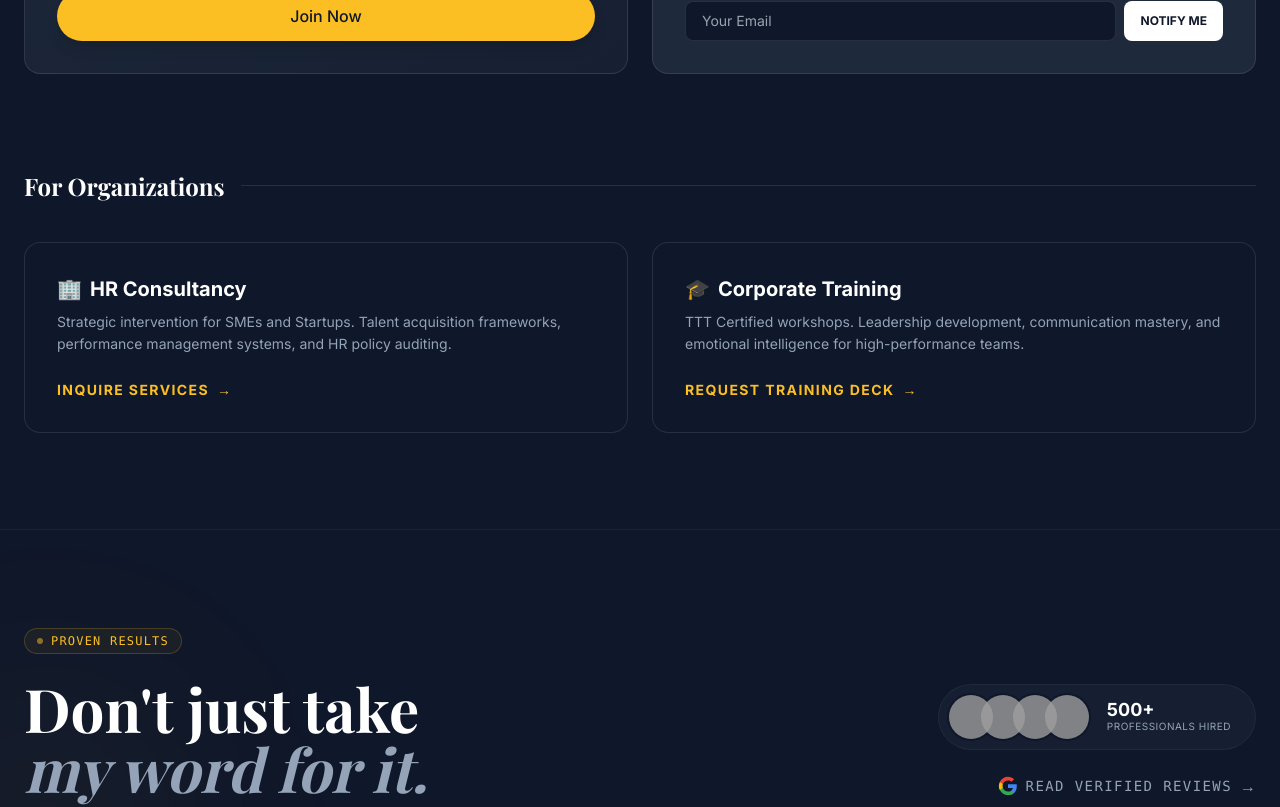
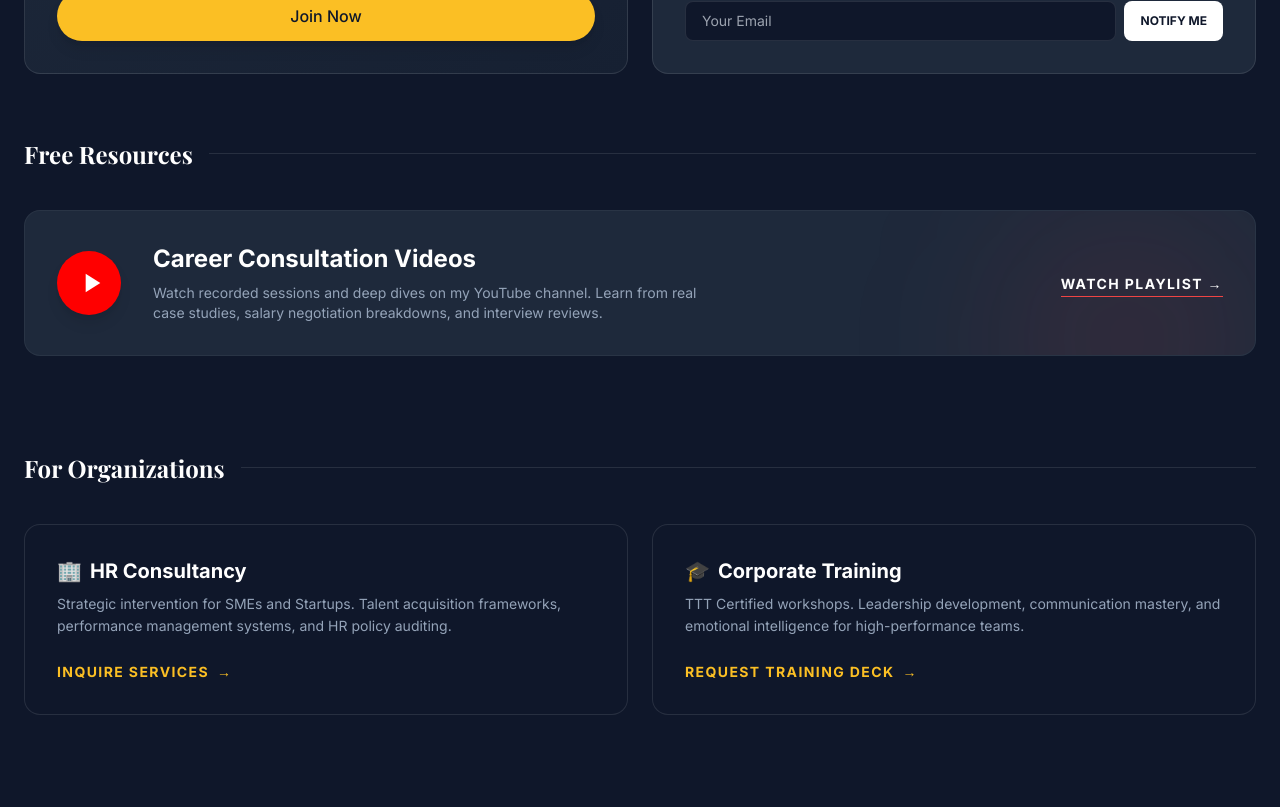
Before and after one commit to imanarzman-creator/IAN-INT, a React (Vite) app: page / in a window 1280 px wide. Shown: the part 3760-4567 px from the top of the page. Built offline with nearby package versions, Linux system fonts and the light colour scheme; grey boxes are pictures that could not be loaded; a web font is replaced by a local one.

Commit message:
feat: Add YouTube playlist and free resources section
Introduces a new "Free Resources" section to showcase the YouTube playlist. Updates the services links and footer to include the YouTube channel for enhanced user engagement.

```diff
--- a/components/Footer.tsx
+++ b/components/Footer.tsx
@@ -1,6 +1,8 @@
 import React from 'react';
 
 export const Footer: React.FC = () => {
+  const youtubeUrl = "https://youtube.com/playlist?list=PLBNRovsYzZjRCAuN25Zj4OqA-YDXRtSJD&si=bTeFFKYi3b2Q8GfD";
+
   return (
     <footer className="bg-brand-navy border-t border-white/5 py-20">
       <div className="container mx-auto px-6">
@@ -29,6 +31,7 @@ export const Footer: React.FC = () => {
             <h4 className="text-white font-bold mb-6">Connect</h4>
             <ul className="space-y-4 text-sm text-brand-text-muted">
               <li><a href="https://www.linkedin.com/in/iman-arzman/" target="_blank" rel="noreferrer" className="hover:text-brand-gold transition-colors">LinkedIn</a></li>
+              <li><a href={youtubeUrl} target="_blank" rel="noreferrer" className="hover:text-brand-gold transition-colors">YouTube</a></li>
               <li><a href="https://instagram.com" target="_blank" rel="noreferrer" className="hover:text-brand-gold transition-colors">Instagram</a></li>
               <li><a href="https://tiktok.com" target="_blank" rel="noreferrer" className="hover:text-brand-gold transition-colors">TikTok</a></li>
               <li><a href="mailto:imanarzman@gmail.com" className="hover:text-brand-gold transition-colors">Email</a></li>
--- a/components/Services.tsx
+++ b/components/Services.tsx
@@ -12,7 +12,8 @@ export const Services: React.FC = () => {
     mockInterview: 'https://cal.com/iman-arzman-gcqwj7/mock-interview-simulation-30-mins',
     careerRoadmap: 'https://cal.com/iman-arzman-gcqwj7/career-strategy-consultation',
     b2bConsult: 'mailto:imanarzman@gmail.com?subject=Corporate%20Consultancy%20Inquiry',
-    circle100: 'https://forms.gle/QyR7csTf13ZRVT4y8'
+    circle100: 'https://forms.gle/QyR7csTf13ZRVT4y8',
+    youtubePlaylist: 'https://youtube.com/playlist?list=PLBNRovsYzZjRCAuN25Zj4OqA-YDXRtSJD&si=bTeFFKYi3b2Q8GfD'
   };
 
   const openLink = (url: string) => window.open(url, '_blank');
@@ -38,7 +39,7 @@ export const Services: React.FC = () => {
         </div>
 
         {/* --- PART 1: INDIVIDUAL SERVICES (B2C) --- */}
-        <div className="mb-24">
+        <div className="mb-16">
             <div className="flex items-center gap-4 mb-10">
                 <h4 className="text-white font-bold text-2xl font-serif">For Individuals</h4>
                 <div className="h-px bg-white/10 flex-1"></div>
@@ -172,7 +173,38 @@ export const Services: React.FC = () => {
             </div>
         </div>
 
-        {/* --- PART 2: CORPORATE SERVICES (B2B) --- */}
+        {/* --- PART 2: FREE RESOURCES --- */}
+        <div className="mb-24">
+            <div className="flex items-center gap-4 mb-10">
+                <h4 className="text-white font-bold text-2xl font-serif">Free Resources</h4>
+                <div className="h-px bg-white/10 flex-1"></div>
+            </div>
+
+            <div
+                onClick={() => openLink(links.youtubePlaylist)}
+                className="group relative bg-brand-navy-light border border-white/5 p-8 rounded-2xl overflow-hidden cursor-pointer hover:border-red-500/50 transition-all duration-300"
+            >
+                 {/* Decorative Background */}
+                 <div className="absolute top-0 right-0 w-64 h-64 bg-red-500/10 rounded-full blur-[80px] pointer-events-none group-hover:bg-red-500/20 transition-colors"></div>
+
+                 <div className="flex flex-col md:flex-row items-center gap-8 relative z-10">
+                    <div className="w-16 h-16 bg-[#FF0000] rounded-full flex items-center justify-center shadow-lg group-hover:scale-110 transition-transform">
+                        <svg className="w-8 h-8 text-white fill-current ml-1" viewBox="0 0 24 24"><path d="M8 5v14l11-7z"/></svg>
+                    </div>
+                    <div className="text-center md:text-left">
+                        <h5 className="text-2xl font-bold text-white mb-2 group-hover:text-red-400 transition-colors">Career Consultation Videos</h5>
+                        <p className="text-brand-text-muted text-sm max-w-xl">
+                            Watch recorded sessions and deep dives on my YouTube channel. Learn from real case studies, salary negotiation breakdowns, and interview reviews.
+                        </p>
+                    </div>
+                    <div className="md:ml-auto">
+                        <span className="text-white font-bold text-sm uppercase tracking-widest border-b border-red-500 pb-1 group-hover:text-red-400 transition-colors">Watch Playlist →</span>
+                    </div>
+                 </div>
+            </div>
+        </div>
+
+        {/* --- PART 3: CORPORATE SERVICES (B2B) --- */}
         <div>
             <div className="flex items-center gap-4 mb-10">
                 <h4 className="text-white font-bold text-2xl font-serif">For Organizations</h4>
```
